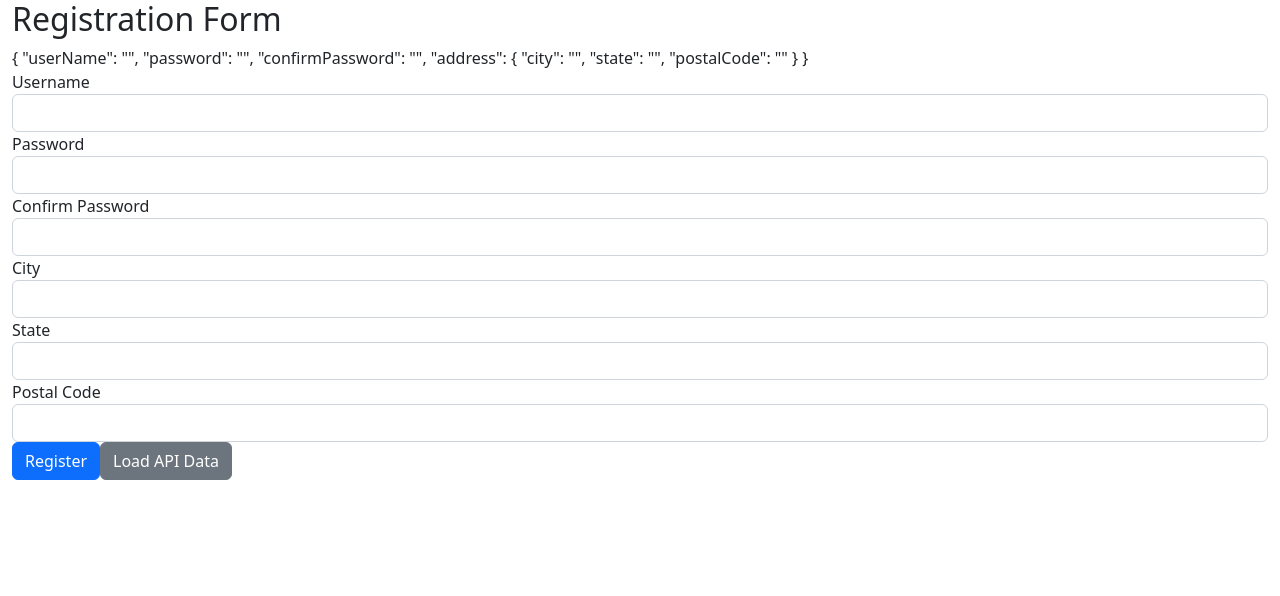
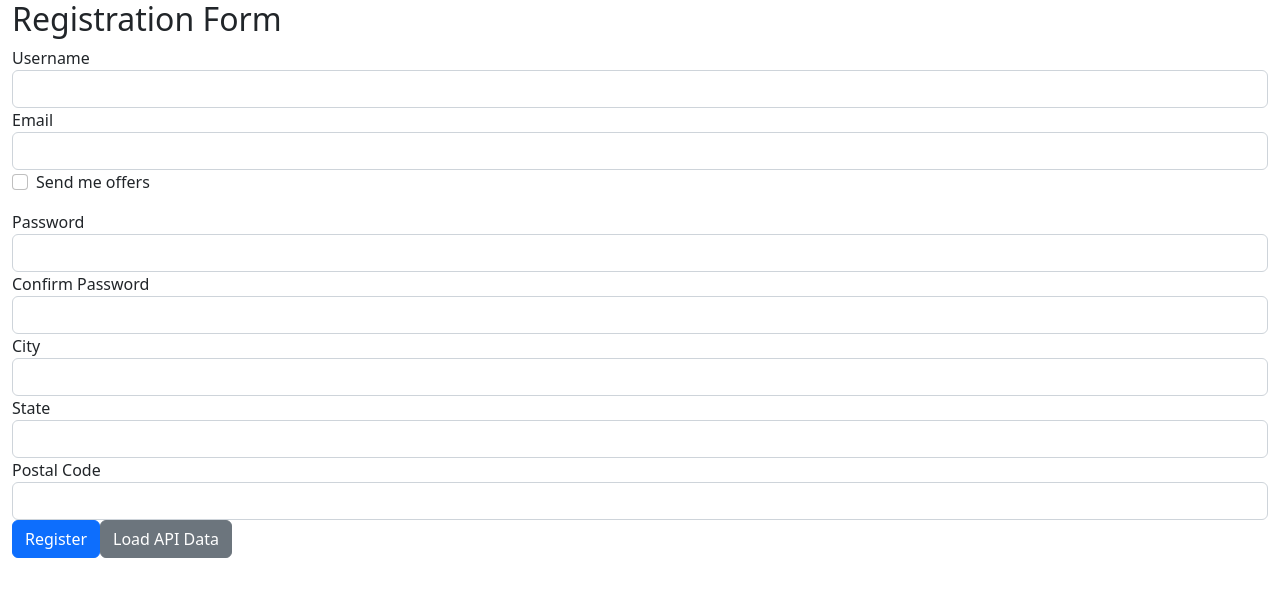
Before and after one commit to AdrianCosmin18/Reactive-Forms, an Angular app: page / in a window 1280 px wide. Shown: the top 596 px of the page. Built offline with nearby package versions, Linux system fonts and the light colour scheme.

Commit message:
add required email only if the checkbox si cheked by using valueChanges, setValidators, clearValidator and updateValueAndValidity

```diff
--- a/src/app/app.component.html
+++ b/src/app/app.component.html
@@ -1,8 +1,6 @@
 <div class="container-fluid">
   <h2>Registration Form</h2>
-  <form [formGroup]="this.registrationForm">
-
-    {{registrationForm.value | json}}
+  <form [formGroup]="registrationForm">
 
     <div class="form-group">
       <label>Username</label>
@@ -16,6 +14,18 @@
           class="text-danger">{{userName?.errors?.['forbiddenName'].value}} as Username not allowed</small>
       </div>
     </div>
+
+    <div class="form-group">
+      <label>Email</label>
+      <input [ngClass]="email?.invalid && email?.touched ? 'is-invalid': ''" formControlName="email" type="email" class="form-control">
+      <small class="text-danger" [ngClass]="email?.valid || email?.untouched ? 'd-none' : ''">Email is invalid</small>
+    </div>
+
+    <div class="form-check mb-3">
+      <input type="checkbox" class="form-check-input" formControlName="subscribe">
+      <label class="form-check-label">Send me offers</label>
+    </div>
+
 
     <div class="form-group">
       <label>Password</label>
--- a/src/app/app.component.ts
+++ b/src/app/app.component.ts
@@ -1,4 +1,4 @@
-import { Component } from '@angular/core';
+import {Component, OnInit} from '@angular/core';
 import {FormBuilder, FormControl, FormGroup, Validators} from "@angular/forms";
 import {forbiddenNameValidator, forbiddenNameValidator2} from "./shared/user-name.validator";
 import {passwordValidator} from "./shared/password.validator";
@@ -8,7 +8,8 @@
   templateUrl: './app.component.html',
   styleUrls: ['./app.component.css']
 })
-export class AppComponent {
+export class AppComponent implements OnInit{
+  public registrationForm!: FormGroup;
   // registrationForm = new FormGroup({
   //   userName: new FormControl('Cosmin'),
   //   password: new FormControl(''),
@@ -24,12 +25,19 @@
     return this.registrationForm.get('userName');
   }
 
+  public get email(){
+    return this.registrationForm.get('email');
+  }
+
 
   constructor(private formBuilder: FormBuilder) {}
 
-  //form builder-ul este un altfel de mod de a crea form grups/control
-  public registrationForm = this.formBuilder.group({
+  ngOnInit(){
+    //form builder-ul este un altfel de mod de a creea form grups/control
+    this.registrationForm = this.formBuilder.group({
       userName: ['', [Validators.required, Validators.minLength(3), forbiddenNameValidator2(/password/), forbiddenNameValidator]],
+      email: [''],
+      subscribe: [false],
       password: [''],
       confirmPassword: [""],
       address: this.formBuilder.group({
@@ -37,20 +45,47 @@
         state: [""],
         postalCode: ['']
       }, {validator: passwordValidator})
+    });
+
+    this.registrationForm.get('subscribe')?.valueChanges.subscribe({
+      next: checkedValue => {
+        const email = this.registrationForm.get('email');
+        if(checkedValue){
+          email?.setValidators(Validators.required);
+        }else{
+          email?.clearValidators();
+        }
+        email?.updateValueAndValidity();
+      }
     })
+  }
 
-  loadApiData(){
-    this.registrationForm.setValue({// completam total fromul
-      userName: "Bruce",
-      password: "test",
-      confirmPassword: "test",
-      address: {
-        city: "Gotham",
-        state: "Gotham",
-        postalCode: '123456'
-      }
-    });
-  }
+  //form builder-ul este un altfel de mod de a crea form grups/control
+  // public registrationForm = this.formBuilder.group({
+  //   userName: ['', [Validators.required, Validators.minLength(3), forbiddenNameValidator2(/password/), forbiddenNameValidator]],
+  //   email: ['', Validators.required],
+  //   subscribe: [false],
+  //   password: [''],
+  //   confirmPassword: [""],
+  //   address: this.formBuilder.group({
+  //     city: [""],
+  //     state: [""],
+  //     postalCode: ['']
+  //   }, {validator: passwordValidator})
+  // })
+
+  // loadApiData(){
+  //   this.registrationForm.setValue({// completam total fromul
+  //     userName: "Bruce",
+  //     password: "test",
+  //     confirmPassword: "test",
+  //     address: {
+  //       city: "Gotham",
+  //       state: "Gotham",
+  //       postalCode: '123456'
+  //     }
+  //   });
+  // }
 
   loadApiData2(){
     this.registrationForm.patchValue({// completam partial formul
```
Lines whose indentation alone changed are shown as unchanged.
